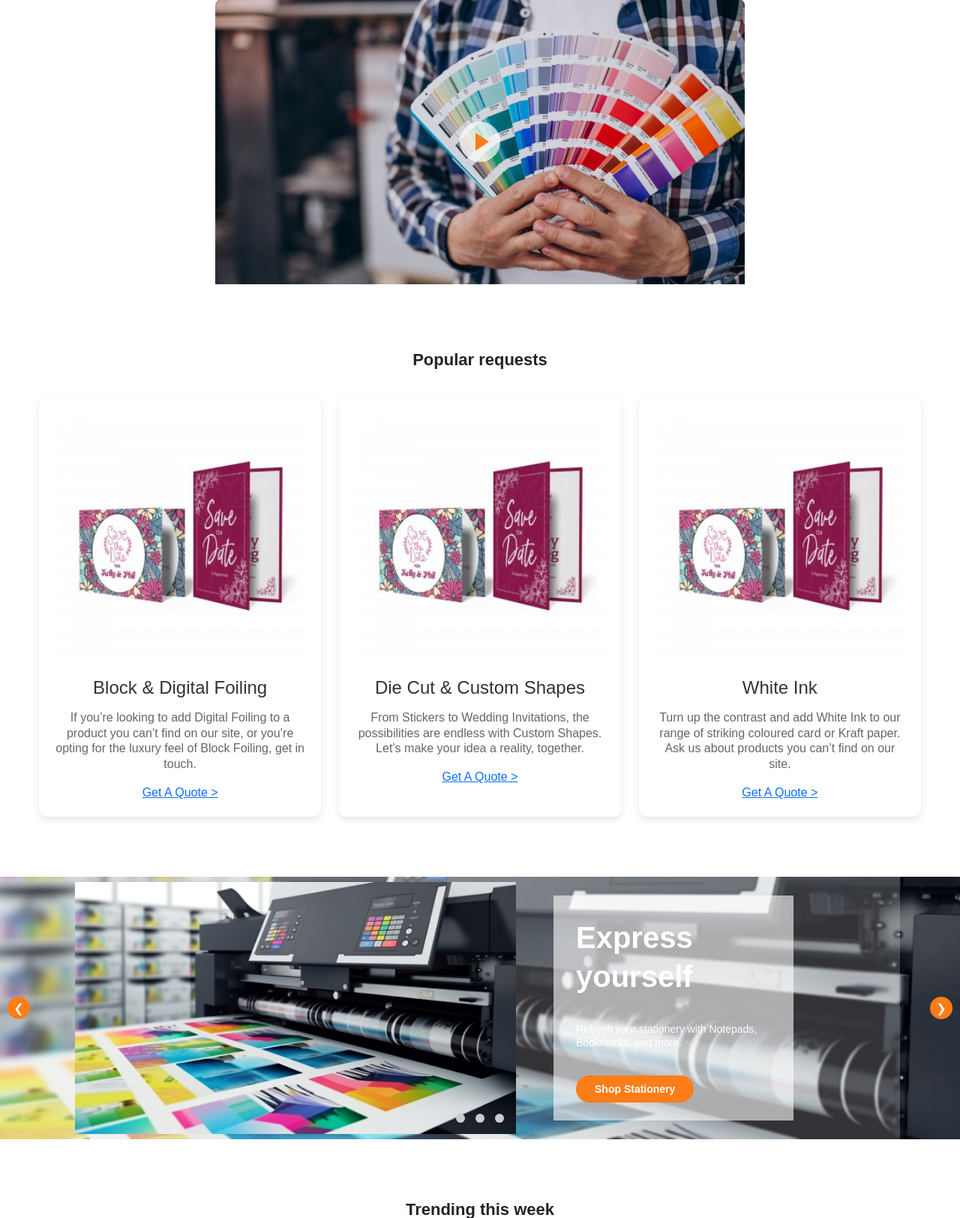
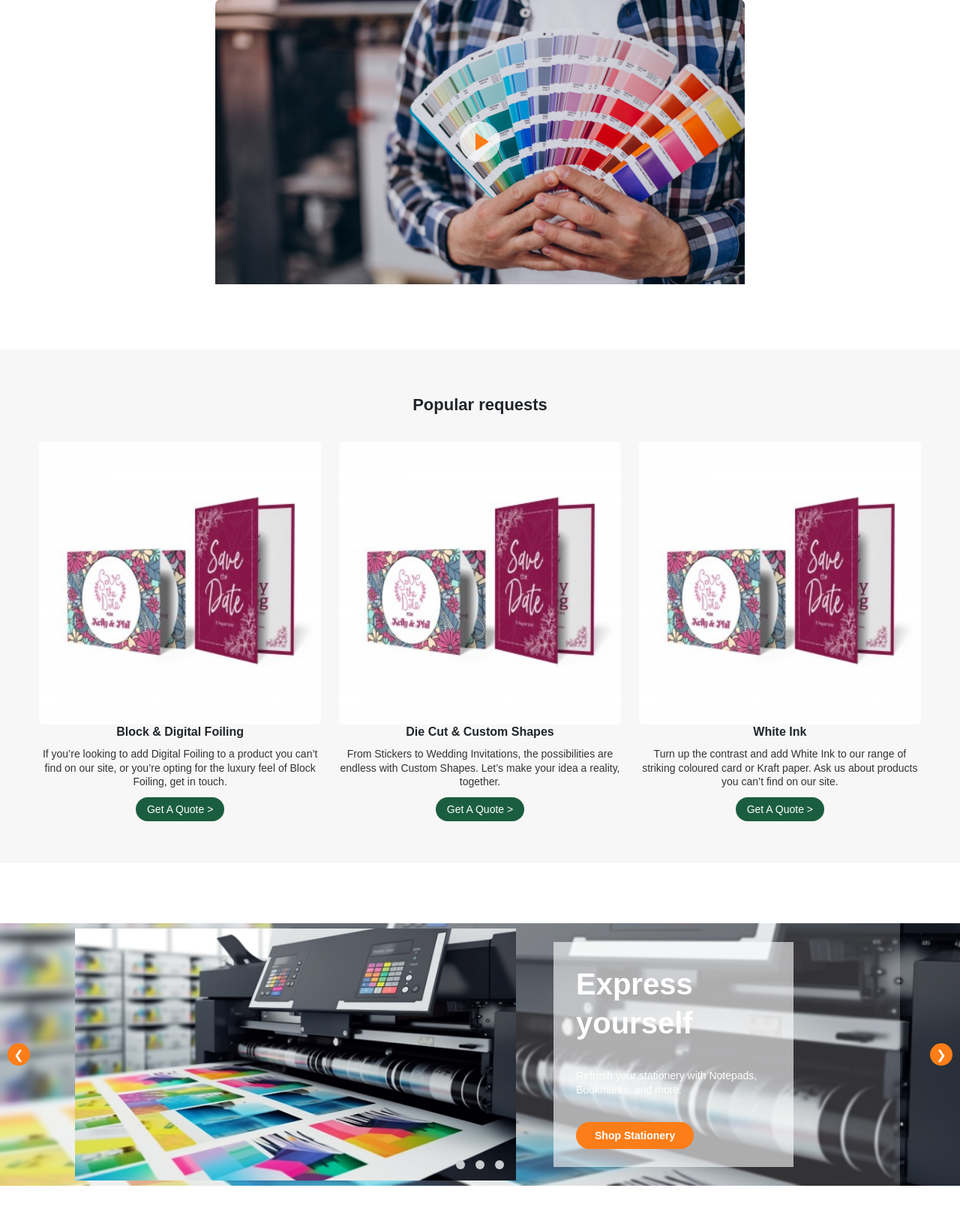
Before and after one commit to RinaDhanaba/printed, a PHP site: page /bespoke-service in a window 1280 px wide. Shown: the part 1681-3305 px from the top of the page at 75% size. Run offline with PHP 8.4, Linux system fonts and the light colour scheme.

Commit message:
.bespoke-requests-inner

```diff
--- a/bespoke-service.php
+++ b/bespoke-service.php
@@ -120,7 +120,7 @@ $requests = [
 ];
 ?>
 
-<section style="padding:80px 5px; ">
+<section style="padding: 60px 5px;    background: var(--gary-bg);    margin: 80px 0; ">
     <div class="container">
         <h2 style="text-align:center;">Popular requests</h2>
         <div class="bespoke-requests">
@@ -129,7 +129,7 @@ $requests = [
                     <img src="<?= htmlspecialchars($request['image']); ?>" alt="<?= htmlspecialchars($request['title']); ?>">
                     <h3><?= htmlspecialchars($request['title']); ?></h3>
                     <p><?= htmlspecialchars($request['description']); ?></p>
-                    <a href="<?= htmlspecialchars($request['link']); ?>" class="chat-btn">Get A Quote ></a>
+                    <a href="<?= htmlspecialchars($request['link']); ?>" class="chat-button">Get A Quote ></a>
                 </div>
             <?php endforeach; ?>
         </div>
--- a/css/bespoke-service.css
+++ b/css/bespoke-service.css
@@ -148,10 +148,6 @@
 }
 
 .bespoke-requests-inner {
-    background: #fff;
-    padding: 20px;
-    border-radius: 10px;
-    box-shadow: 0px 4px 10px rgba(0, 0, 0, 0.1);
     width: 32%;
     text-align: center;
     transition: transform 0.3s ease-in-out;
@@ -170,32 +166,7 @@
 
 /* Heading Styling */
 .bespoke-requests-inner h3 {
-    font-size: 1.5rem;
-    margin: 15px 0;
-    color: #333;
-}
-
-/* Paragraph Styling */
-.bespoke-requests-inner p {
-    font-size: 1rem;
-    color: #666;
-    margin-bottom: 15px;
-}
-
-/* Button Styling */
-.quote-link {
-    display: inline-block;
-    padding: 10px 15px;
-    background-color: #ff0077;
-    color: #fff;
-    text-decoration: none;
-    border-radius: 5px;
-    font-weight: bold;
-    transition: background 0.3s ease-in-out;
-}
-
-.quote-link:hover {
-    background-color: #cc005f;
+font-weight: 600;
 }
 
 /* Responsive Design */
```
